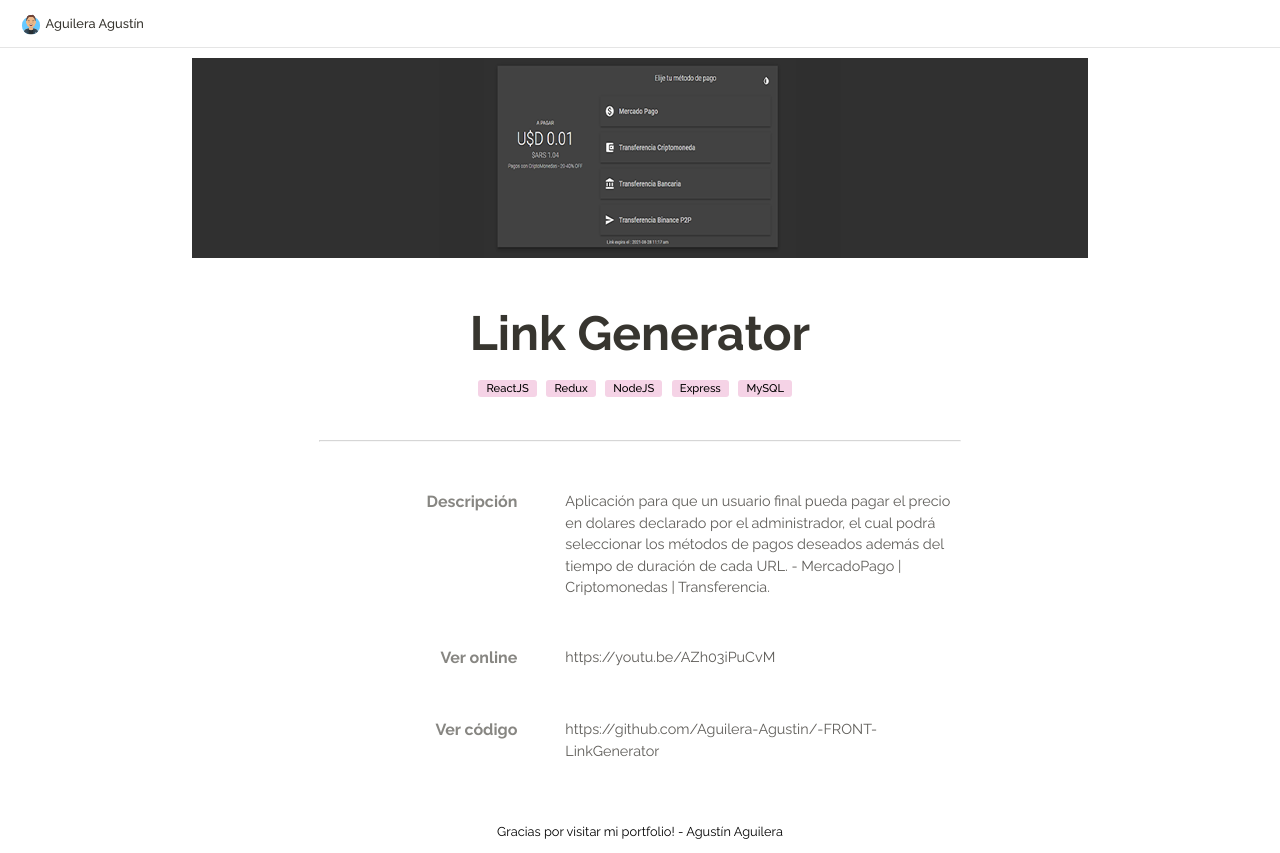
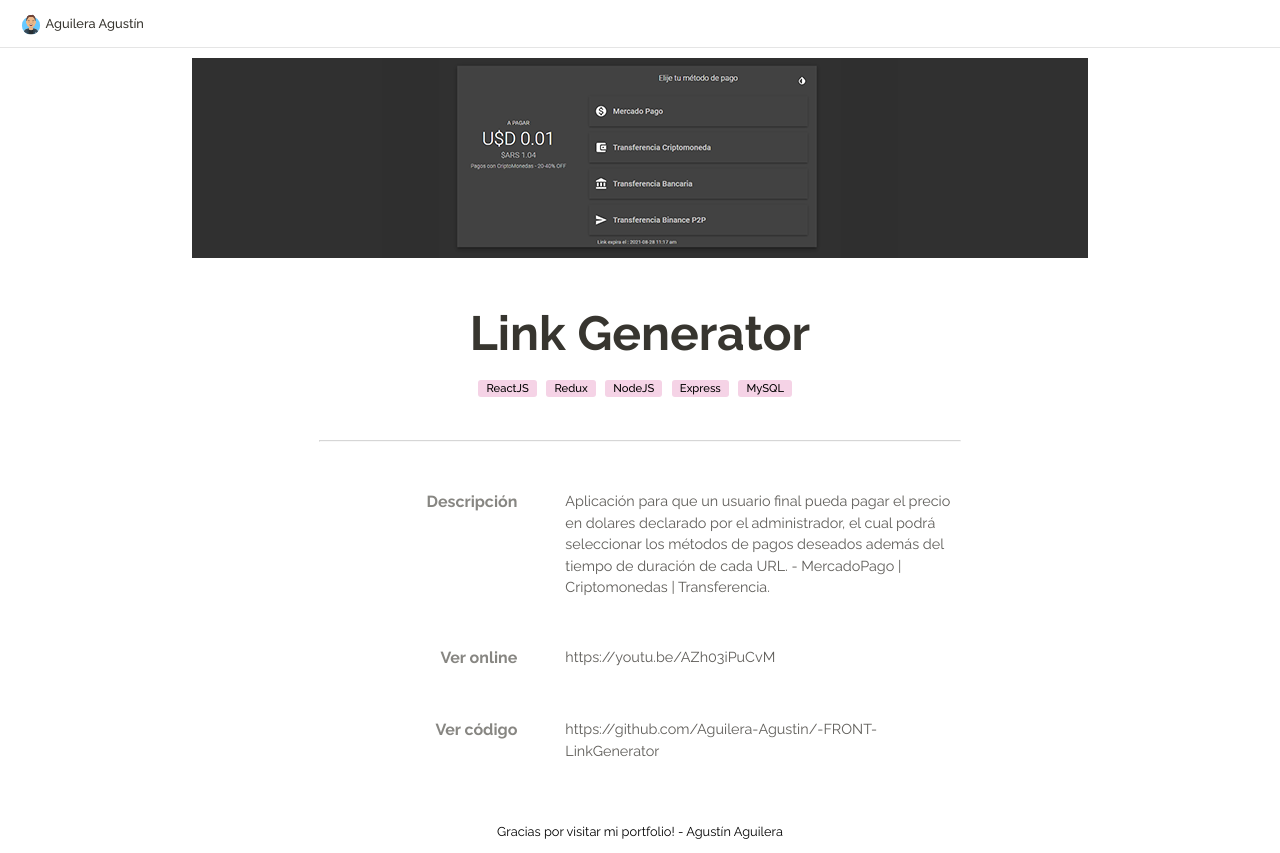
Before and after one commit to Aguilera-Agustin/NextJS-Portfolio, a Next.js app: page /project/link_generator in a window 1280 px wide. Built offline with nearby package versions, Linux system fonts and the light colour scheme.

Commit message:
cover in banner

```diff
--- a/components/Project/Banner.js
+++ b/components/Project/Banner.js
@@ -3,7 +3,7 @@
 export const Banner = ({ img, name }) => {
     return (
         <div>
-            <Image src={img} layout="fill" objectFit="fill" objectPosition='inherit' className='img' alt={name}/>
+            <Image src={img} layout="fill" objectFit="cover" objectPosition='inherit' className='img' alt={name}/>
             <style jsx>{`
                 div{
                     width:100%;
```
